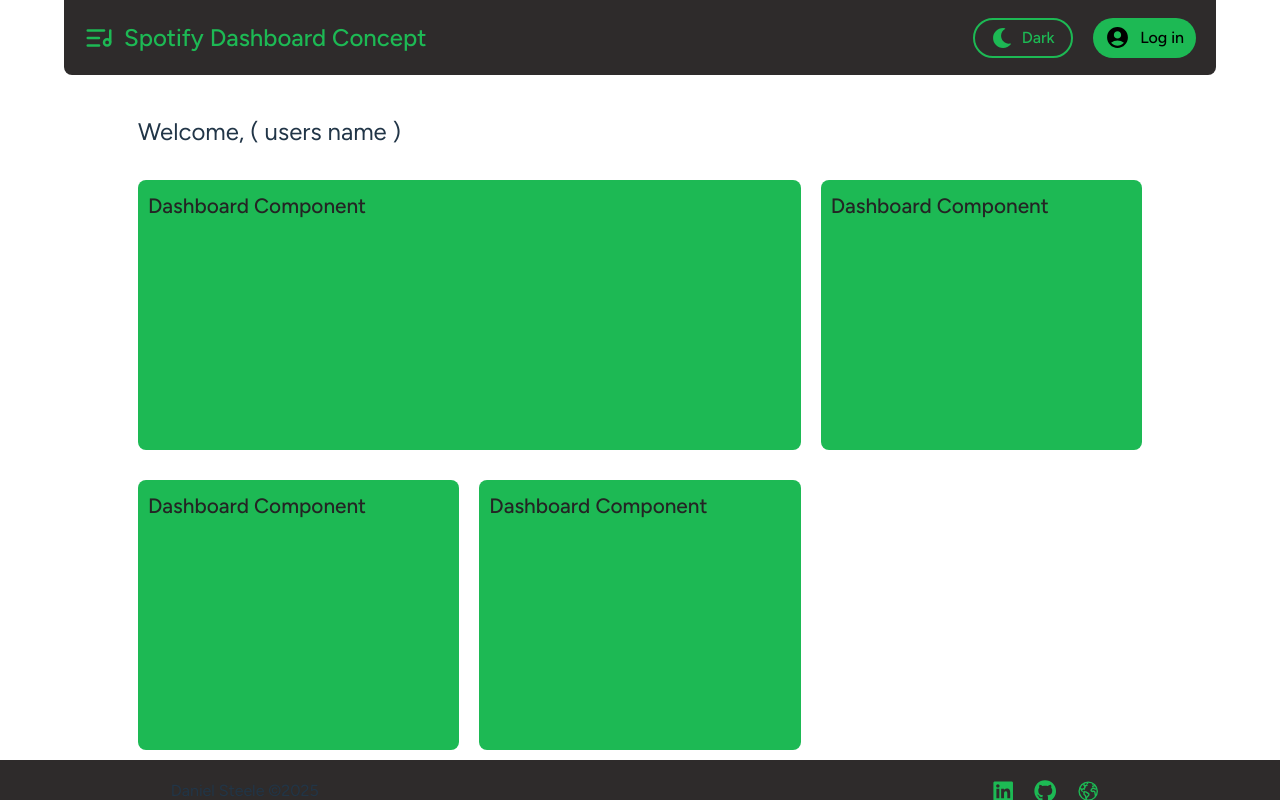
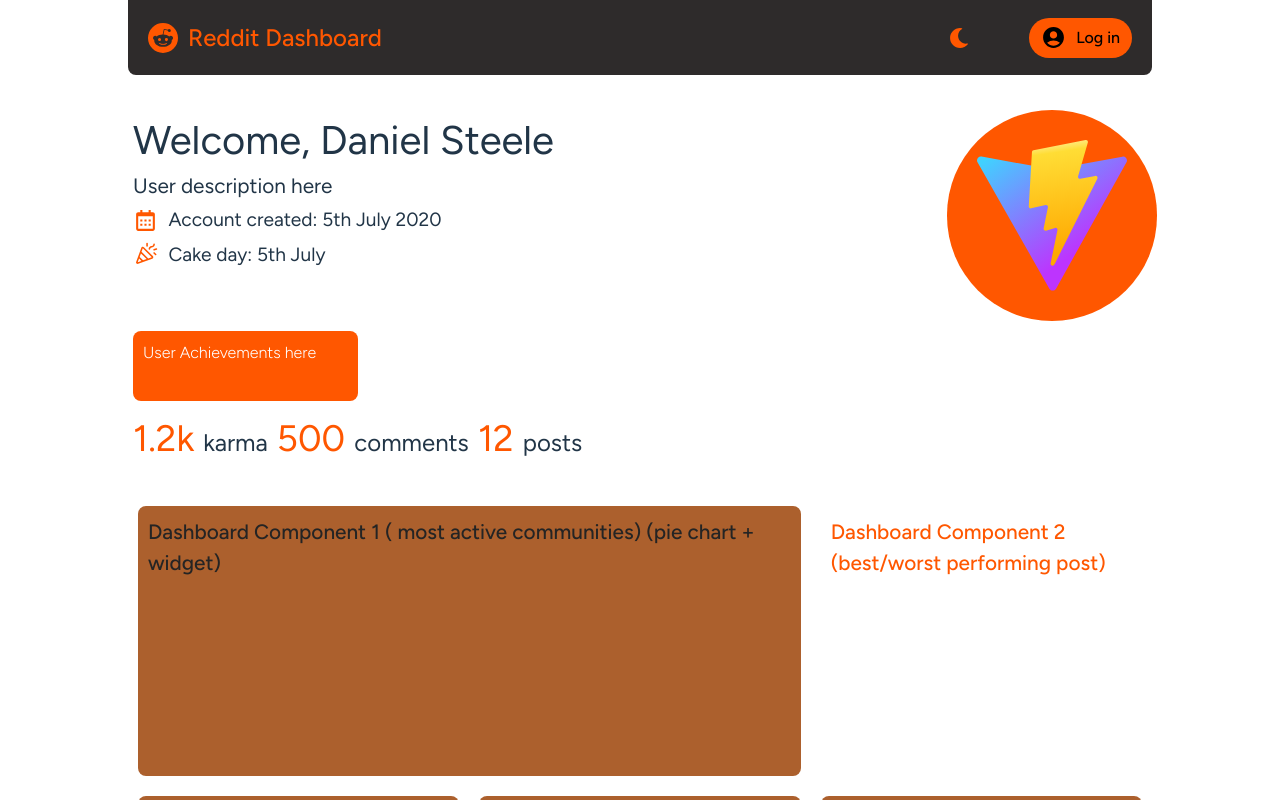
Before and after one commit to DanielSteele1/Dashboard, a React (Vite) app: page / in a window 1280 px wide. Built offline with nearby package versions, Linux system fonts and the light colour scheme.

Commit message:
Just getting a feel for the UI. still refining but the idea is there.

```diff
--- a/src/App.css
+++ b/src/App.css
@@ -33,7 +33,7 @@
   display: flex;
   flex-direction: row;
   height: 75px;
-  width: 90%;
+  width: 80%;
   justify-content: space-between;
   align-items: center;
   position: fixed;
@@ -43,7 +43,6 @@
   background-color: rgb(46, 43, 43);
   border-bottom-left-radius: 8px;
   border-bottom-right-radius: 8px;
-
 }
 
 .nav-logo {
@@ -52,7 +51,7 @@
   align-items: center;
   padding: 20px;
   font-size: 25px;
-  color: #1db954;
+  color: #FF5700;
   font-size: 1.5rem;
   font-weight: 500;
 }
@@ -69,7 +68,7 @@
 
 .nav-buttons .accounts-button {
   margin: 10px;
-  background-color: #1db954;
+  background-color: #FF5700;
   color: black;
   justify-content: center;
   align-items: center;
@@ -81,45 +80,50 @@
 .nav-buttons .theme-button {
 
   margin: 10px;
-  color: #1db954;
-  background-color:  transparent;
+  color: #FF5700;
+  background-color: transparent;
   justify-content: center;
   align-items: center;
   height: 40px;
   width: 100px;
   padding: 10px;
-  border: 2px solid;
+}
+
+.App {
+
+  display: flex;
+  flex-direction: column;
+  justify-content: center;
+  align-items: center;
+  height: fit-content;
+  width: 100%;
+  min-height: fit-content;
 }
 
 .Main {
-
   display: flex;
   flex-direction: column;
-  height: 100%;
+  height: fit-content;
   width: 100%;
-  justify-content: center;
-  align-items: center;
+  min-height: fit-content;
   margin: 0 auto;
-
+  margin-top: 100px;
 }
 
 .Dashboard {
 
   display: grid;
   grid-template-columns: repeat(3, 1fr);
-  grid-column-gap: 00px;
-  grid-row-gap: 10px;
   width: 80%;
   margin: 0 auto;
   justify-content: center;
   align-items: center;
-  height: fit-content;
   margin-top: 20px;
   border-radius: 8px;
 }
 
 .dashboard-component {
-  background-color: #1db954;
+  background-color: rgb(172, 96, 45);
   height: 250px;
   margin: 10px;
   border-radius: 8px;
@@ -130,12 +134,34 @@
   font-weight: 500;
 }
 
+.dashboard-component:hover {
+  transform: translateY(-0.5rem);
+  transition: 0.1s ease-in;
+}
+
 .Dashboard>.dashboard-component:nth-child(1) {
   grid-column: span 2;
 }
 
 .Dashboard>.dashboard-component:nth-child(2) {
   grid-column: span 1;
+  background-color: transparent;
+  color: #FF5700;
+}
+
+.Dashboard>.dashboard-component:nth-child(2):hover {
+  transform: translateY(-0.0rem);
+}
+
+.component2 {
+  display: flex;
+  flex-direction: column;
+  height: 100%;
+  width: 100%;
+}
+
+.comonent2 span {
+  justify-content: flex-end;
 }
 
 .Dashboard>.dashboard-component:nth-child(3) {
@@ -158,31 +184,28 @@
   font-size: 1.5rem;
 }
 
-
-
 .footer {
-
   display: flex;
   flex-direction: row;
-  justify-content: space-around;
+  justify-content: space-between;
   align-items: center;
-  width: 100%;
-  height: fit-content;
+  width: 80%;
+  height: 60px;
   margin: 0 auto;
   font-size: 16px;
-  background-color: rgb(46, 43, 43);
 }
 
 .footer-item {
-  display: inline-flex;
+  display: flex;
+  width: fit-content;
+  padding: 10px;
   vertical-align: middle;
   justify-content: center;
   align-items: center;
-  padding: 10px;
 }
 
 .social svg {
-  color: #1db954;
+  color: #FF5700;
 }
 
 .social {
@@ -198,16 +221,109 @@
   transition: color 0.3s ease-in-out;
 }
 
+.Profile {
+  display: flex;
+  width: 80%;
+  flex-direction: column;
+  margin: 0 auto;
+  height: fit-content;
+  align-items: flex-start;
+  justify-content: flex-start;
+  border-radius: 12px;
+  padding: 10px;
+  padding-left: 20px;
+}
+
+.profile-top {
+  display: flex;
+  flex-direction: row;
+  justify-content: space-between;
+  width: 100%;
+}
+
+.profile-mid{
+  display: flex;
+  padding: 10px;
+  margin: 10px;
+    margin-left: 0px;
+
+  width: 20%;
+  height: 50px;
+  background-color: #FF5700;
+  border-radius: 8px;
+  color: white;
+  font-weight: 350;
+}
+
+.profile-name {
+  display: flex;
+  flex-direction: row;
+  font-size: 2.5rem;
+  justify-content: flex-start;
+
+}
+
+.profile-img {
+  display: flex;
+  height: auto;
+  width: fit-content;
+  align-items: flex-end;
+  justify-content: center;
+  padding: 30px;
+  background-color: #FF5700;
+  border-radius: 200px;
+}
+
+.profile-img img {
+  height: auto;
+  width: 150px;
+}
+
+.profile-stats {
+  font-size: 1.5rem;
+  width: fit-content;
+
+}
+
+.user-desc {
+  font-size: 1.3rem;
+  display: flex;
+}
+
+.user-small-stats {
+  font-size: 1.2rem;
+  display: flex;
+  flex-direction: column;
+  gap: 0.35rem;
+  padding: 5px 0;
+}
+
+.user-small-stats span {
+  display: inline-flex;
+  align-items: center;
+  gap: 0.4rem;
+}
+
+.user-small-stats svg {
+  font-size: 25px;
+  color: #FF5700;
+  margin-right: 0.25rem;
+  vertical-align: middle;
+}
+
+
+#stat {
+  font-size: 2.3rem;
+  color: #FF5700;
+}
 
 @media (min-width:300px) and (max-width: 1000px) {
-
 
   .Dashboard {
 
     grid-template-columns: repeat(1, 1fr);
     grid-template-rows: repeat(1, 1fr);
   }
-
 
   .Dashboard>.dashboard-component:nth-child(1) {
     grid-column: span 1;
--- a/src/Components/Main.tsx
+++ b/src/Components/Main.tsx
@@ -1,42 +1,44 @@
-
+import Profile  from './Profile.tsx';
 
 function Main() {
 
     return (
         <div className="Main">
-            <span className="welcome-message">
-                Welcome, ( users name )
-            </span>
+
+            <Profile />
+
             <div className="Dashboard">
 
                 <div className="dashboard-component">
                     <div className="component1">
-                        <span> Dashboard Component </span>
+                        <span> Dashboard Component 1 ( most active communities) (pie chart + widget) </span>
+                    </div>
+                </div>
+
+                <div className="dashboard-component">
+                    <div className="component2">
+                        <span> Dashboard Component 2 (best/worst performing post) </span>
+                    </div>
+                </div>
+
+
+                <div className="dashboard-component">
+                    <div className="component3">
+                        <span> Dashboard Component 3 (best/worst performing comments) </span>
                     </div>
 
                 </div>
 
                 <div className="dashboard-component">
-
-
-                    <div className="component2">
-                        <span> Dashboard Component </span>
-                    </div>
-                </div>
-
-                <div className="dashboard-component">
-
-
                     <div className="component3">
-                        <span> Dashboard Component </span>
+                        <span> Dashboard Component 4</span>
                     </div>
 
                 </div>
 
                 <div className="dashboard-component">
-
-                    <div className="component4">
-                        <span> Dashboard Component </span>
+                    <div className="component5">
+                        <span> Dashboard Component 5</span>
                     </div>
 
                 </div>
--- a/src/Components/Navigation.tsx
+++ b/src/Components/Navigation.tsx
@@ -1,5 +1,5 @@
+import { BsReddit } from "react-icons/bs";
 import { FaMoon } from "react-icons/fa";
-import { LuListMusic } from "react-icons/lu";
 import { MdAccountCircle } from "react-icons/md";
 
 function Navigation() {
@@ -9,15 +9,14 @@
             <div className="Navigation">
 
                 <div className="nav-logo">
-                    <LuListMusic style={{ fontSize: '30px', marginRight: '10px', display: 'flex', alignContent: 'center', color: '#1db954' }} />
-                    Spotify Dashboard Concept
+                    <BsReddit style={{ fontSize: '30px', marginRight: '10px', display: 'flex', alignContent: 'center', color: '#FF5700' }} />
+                    Reddit Dashboard
                 </div>
 
                 <div className="nav-buttons">
 
                     <button className="theme-button">
-                        <FaMoon style={{ fontSize: '20px', marginRight: '10px', display: 'flex', alignContent: 'center' }} />
-                        <span> Dark </span>
+                        <FaMoon style={{ fontSize: '20px', display: 'flex', alignContent: 'center' }} />
                     </button>
 
                     <button className="accounts-button">
--- /dev/null
+++ b/src/Components/Profile.tsx
@@ -0,0 +1,49 @@
+import { BiCalendar } from "react-icons/bi";
+import { PiConfetti } from "react-icons/pi";
+
+function Profile() {
+
+    return (
+        <section className="Profile">
+
+            <div className="profile-top">
+
+                <div className="profile-info">
+                    <div className="profile-name">
+                        Welcome, Daniel Steele
+                    </div>
+                    <div className="user-desc">
+                        <span> User description here </span>
+                    </div>
+
+                    <div className="user-small-stats">
+                        <span><BiCalendar />Account created: 5th July 2020 </span>
+                        <span><PiConfetti />Cake day: 5th July </span>
+                    </div>
+                </div>
+
+                <div className="profile-img">
+                    <img src="vite.svg" />
+                </div>
+            </div>
+            <div className="profile-mid">
+
+                <div className="user-achievements">
+                    User Achievements here
+                </div>
+            </div>
+
+            <div className="profile-stats">
+
+                <span id="stat"> 1.2k  </span> karma
+
+                <span id="stat"> 500 </span> comments
+
+                <span id="stat"> 12 </span> posts
+
+            </div>
+        </section>
+    )
+}
+
+export default Profile;
--- a/src/index.css
+++ b/src/index.css
@@ -47,11 +47,6 @@
   transition: border-color 0.25s;
 }
 
-button:hover {
-  border-color:  #1db954;
-}
-
-
 button:focus,
 button:focus-visible {
   outline: 4px auto -webkit-focus-ring-color;
```
